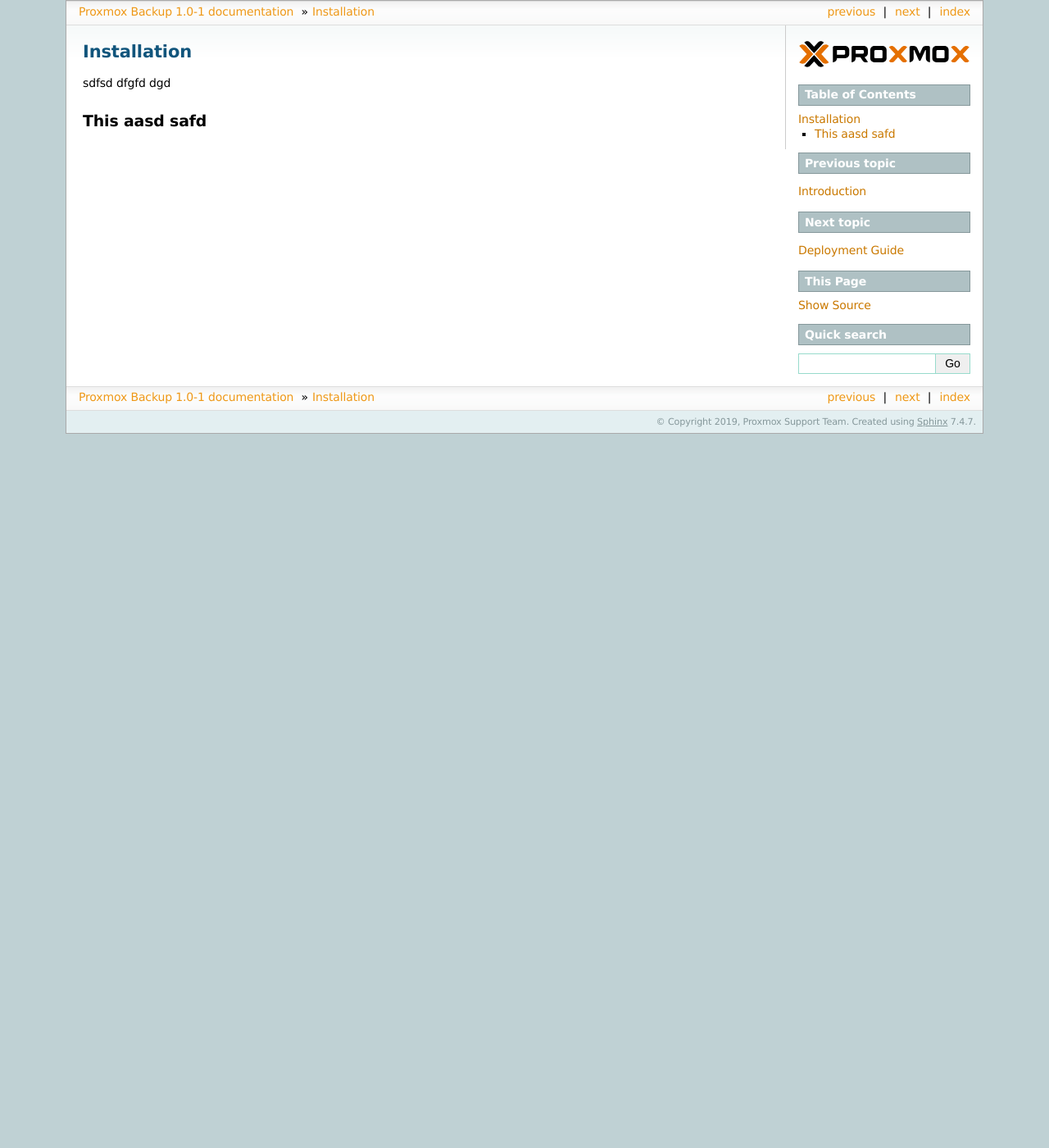
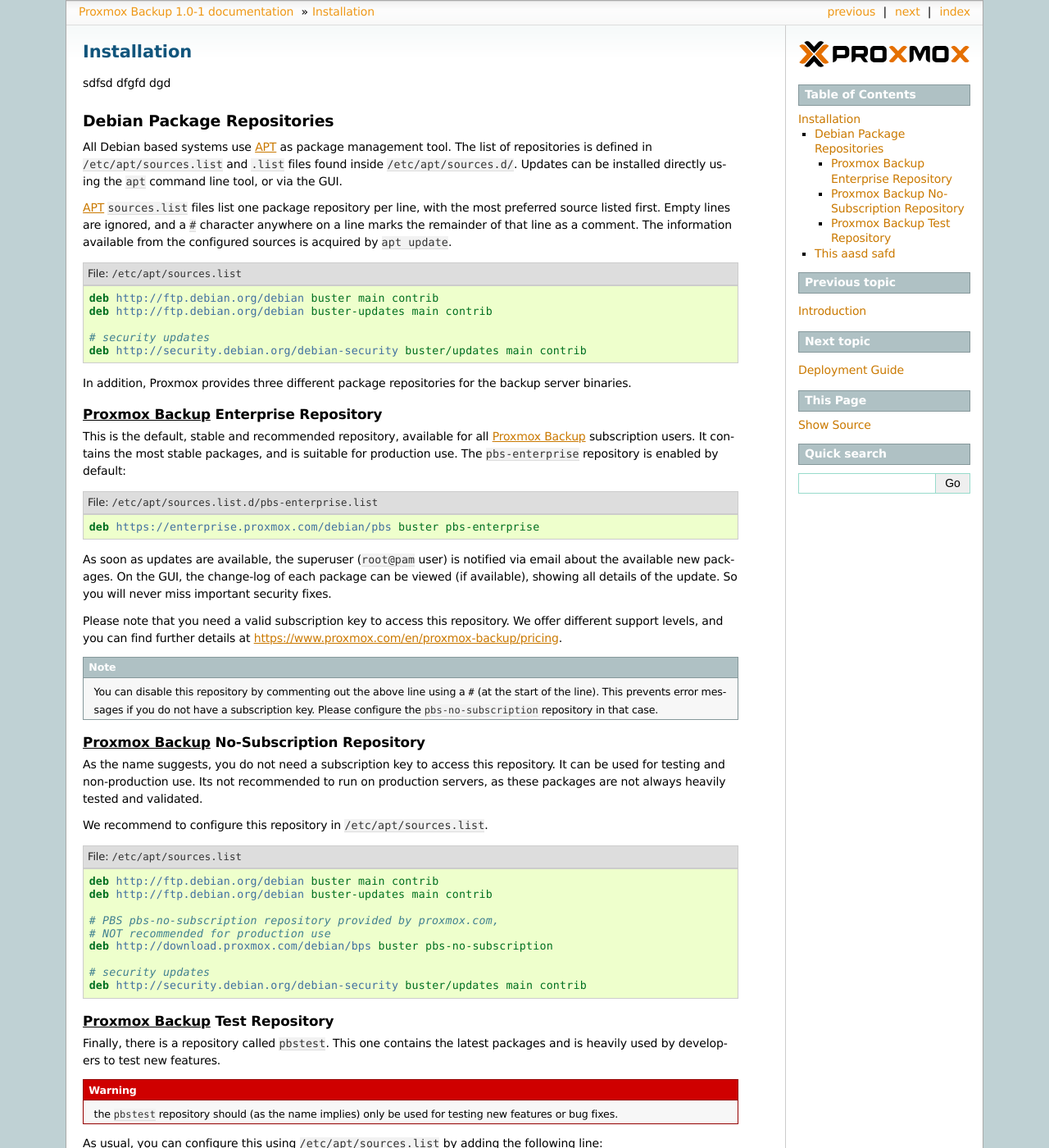
Before and after one commit to proxmox/proxmox-backup, a Sphinx documentation site: the page built from docs/installation.rst, in a window 1280 px wide and 1400 px high. Shown: the whole window at 82% size. Built offline with Sphinx 7.4.7, drawn with Linux system fonts in a browser that asks for light colours; some of the changed text lies outside the part shown.

Commit message:
package-repositories.rst: new file

```diff
--- a/docs/epilog.rst
+++ b/docs/epilog.rst
@@ -11,8 +11,10 @@
 .. _LZ4: https://en.wikipedia.org/wiki/LZ4_(compression_algorithm)
 .. _Proxmox: https://www.proxmox.com
 .. _Proxmox Virtual Environment: https://www.proxmox.com/proxmox-ve
+.. _Proxmox Backup: https://www.proxmox.com/proxmox-backup
 .. _reStructuredText: https://www.sphinx-doc.org/en/master/usage/restructuredtext/index.html
 .. _Rust: https://www.rust-lang.org/
 .. _SHA-256: https://en.wikipedia.org/wiki/SHA-2
 .. _Sphinx: https://www.sphinx-doc.org
 .. _Virtual machine: https://en.wikipedia.org/wiki/Virtual_machine
+.. _APT: http://en.wikipedia.org/wiki/Advanced_Packaging_Tool
--- a/docs/installation.rst
+++ b/docs/installation.rst
@@ -3,5 +3,7 @@
 
 sdfsd dfgfd dgd
 
+.. include:: package-repositories.rst
+
 This aasd safd
 --------------
--- /dev/null
+++ b/docs/package-repositories.rst
@@ -0,0 +1,101 @@
+Debian Package Repositories
+---------------------------
+
+All Debian based systems use APT_ as package
+management tool. The list of repositories is defined in
+``/etc/apt/sources.list`` and ``.list`` files found inside
+``/etc/apt/sources.d/``. Updates can be installed directly using
+the ``apt`` command line tool, or via the GUI.
+
+APT_ ``sources.list`` files list one package repository per line, with
+the most preferred source listed first. Empty lines are ignored, and a
+``#`` character anywhere on a line marks the remainder of that line as a
+comment. The information available from the configured sources is
+acquired by ``apt update``.
+
+.. code-block:: sources.list
+  :caption: File: ``/etc/apt/sources.list``
+
+  deb http://ftp.debian.org/debian buster main contrib
+  deb http://ftp.debian.org/debian buster-updates main contrib
+
+  # security updates
+  deb http://security.debian.org/debian-security buster/updates main contrib
+
+
+.. FIXME for 7.0: change security update suite to bullseye-security
+
+In addition, Proxmox provides three different package repositories for
+the backup server binaries.
+
+`Proxmox Backup`_ Enterprise Repository
+~~~~~~~~~~~~~~~~~~~~~~~~~~~~~~~~~~~~~~~
+
+This is the default, stable and recommended repository, available for
+all `Proxmox Backup`_ subscription users. It contains the most stable packages,
+and is suitable for production use. The ``pbs-enterprise`` repository is
+enabled by default:
+
+.. code-block:: sources.list
+  :caption: File: ``/etc/apt/sources.list.d/pbs-enterprise.list``
+
+  deb https://enterprise.proxmox.com/debian/pbs buster pbs-enterprise
+
+
+As soon as updates are available, the superuser (``root@pam`` user) is
+notified via email about the available new packages. On the GUI, the
+change-log of each package can be viewed (if available), showing all
+details of the update. So you will never miss important security
+fixes.
+
+Please note that you need a valid subscription key to access this
+repository. We offer different support levels, and you can find further
+details at https://www.proxmox.com/en/proxmox-backup/pricing.
+
+.. note:: You can disable this repository by commenting out the above
+  line using a `#` (at the start of the line). This prevents error
+  messages if you do not have a subscription key. Please configure the
+  ``pbs-no-subscription`` repository in that case.
+
+
+`Proxmox Backup`_ No-Subscription Repository
+~~~~~~~~~~~~~~~~~~~~~~~~~~~~~~~~~~~~~~~~~~~~
+
+As the name suggests, you do not need a subscription key to access
+this repository. It can be used for testing and non-production
+use. Its not recommended to run on production servers, as these
+packages are not always heavily tested and validated.
+
+We recommend to configure this repository in ``/etc/apt/sources.list``.
+
+.. code-block:: sources.list
+  :caption: File: ``/etc/apt/sources.list``
+
+  deb http://ftp.debian.org/debian buster main contrib
+  deb http://ftp.debian.org/debian buster-updates main contrib
+
+  # PBS pbs-no-subscription repository provided by proxmox.com,
+  # NOT recommended for production use
+  deb http://download.proxmox.com/debian/bps buster pbs-no-subscription
+
+  # security updates
+  deb http://security.debian.org/debian-security buster/updates main contrib
+
+
+`Proxmox Backup`_ Test Repository
+~~~~~~~~~~~~~~~~~~~~~~~~~~~~~~~~~
+
+Finally, there is a repository called ``pbstest``. This one contains the
+latest packages and is heavily used by developers to test new
+features.
+
+.. warning:: the ``pbstest`` repository should (as the name implies)
+  only be used for testing new features or bug fixes.
+
+As usual, you can configure this using ``/etc/apt/sources.list`` by
+adding the following line:
+
+.. code-block:: sources.list
+  :caption: sources.list entry for ``pbstest``
+
+  deb http://download.proxmox.com/debian/bps buster pbstest
```
